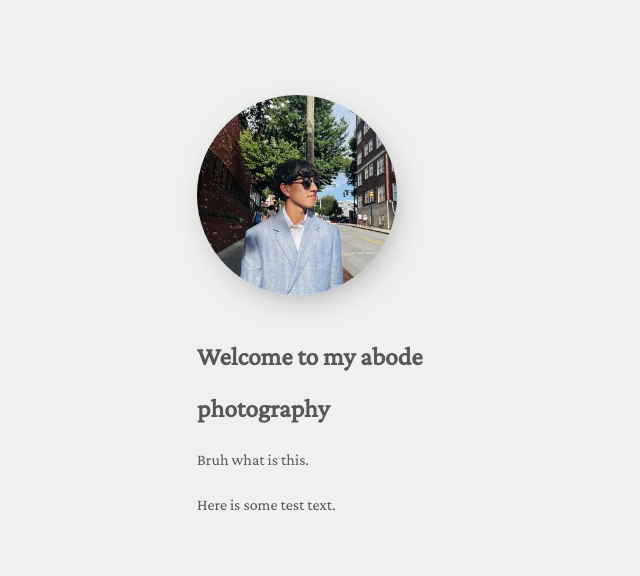
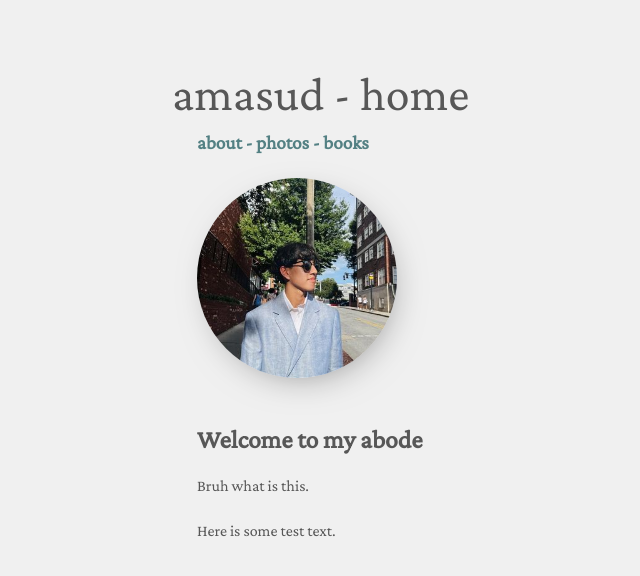
Before and after one commit to reyandotco/reyandotco.github.io, a plain HTML site: page index.html in a window 1280 px wide. Shown: the whole page, without its empty margins (143-783 px from the left). Drawn offline with nearby package versions, Linux system fonts and the light colour scheme.

Commit message:
dy krazy

```diff
--- a/index.html
+++ b/index.html
@@ -2,13 +2,17 @@
 <html lang="en">
 <head>
   <meta charset="utf-8" />
-  <title>amasud</title>
+  <a class="title">amasud - home</a>
   <link rel="stylesheet" href="css/style.css" />
+  <nav>
+    <a style="text-decoration: none;" href="about/"><b>about - </b></a>
+    <a style="text-decoration: none;" href="/photos/"><b>photos - </b></a>
+    <a style="text-decoration: none;" href="/books/"><b>books</b></a>
+  </nav>
 </head>
 <body>
   <img class="profile" src="img/pfp.jpeg" alt="pfp" />
   <h1>Welcome to my abode</h1>
-  <h2>photography</h2>
   <p>Bruh what is this.</p>
   <p>Here is some test text.</p>
 </body>
```
Also changed, not shown: about.html (added, +10 -0 lines), books.html (added, +10 -0 lines), photos.html (added, +10 -0 lines).
